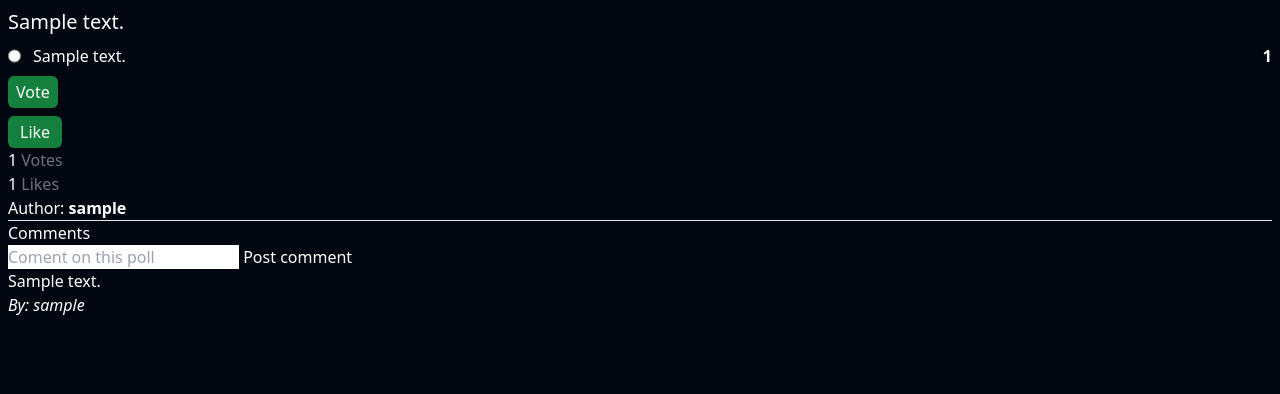
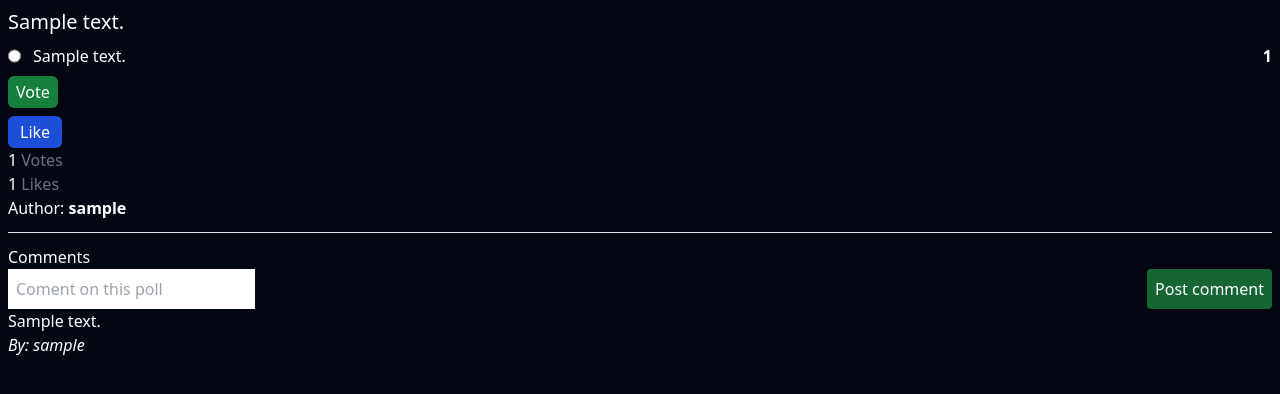
Before and after one commit to olaniyigeorge/Poll-y, a Django app: page /poll/1 in a window 1280 px wide. Shown: the part 58-452 px from the top of the page. Run offline with Django 3.2, Linux system fonts and the light colour scheme; tables that the repository leaves empty hold one stand-in row (values such as "Sample post"); style sheets or scripts are compiled from the project's sources.

Commit message:
restyled

```diff
--- a/poll/templates/poll/details.html
+++ b/poll/templates/poll/details.html
@@ -34,7 +34,7 @@
             <form action="{% url 'poll:like' %}" method="post" class="mt-2">
                 {% csrf_token %}
                 <input type="hidden" name="question" value={{ question.id }}>
-                <input type="submit"  class="bg-green-700 text-white py-1 px-3 rounded-md "  name="like"  {% if not user.is_authenticated %} disabled {% endif %} value="Like">
+                <input type="submit"  class="bg-blue-700 text-white py-1 px-3 rounded-md "  name="like"  {% if not user.is_authenticated %} disabled {% endif %} value="Like">
             </form>
 
         </div>
@@ -50,7 +50,7 @@
             {% if request.user == question.author.user %}
                 <form action="{% url 'poll:delete' question.id  %}" method="post">
                     {% csrf_token %}
-                    <input type="submit" name="delete" value="Delete Poll">
+                    <input type="submit" name="delete" class="p-2 bg-red-600 rounded-md" value="Delete Poll">
                 </form>
             {% endif %}
 
@@ -68,15 +68,15 @@
         </div>
 
         <div class="w-full">
-            <hr>
+            <hr class="my-3">
 
             <h3> Comments </h3>
 
-            <form action="{% url 'poll:comment' %}" method="post">
+            <form action="{% url 'poll:comment' %}" class="w-full flex justify-between" method="post">
                 {% csrf_token %}
                 <input type="hidden" name="question" value={{ question.id }}>
-                <input type="text" name="comment_text" placeholder="Coment on this poll">
-                <input type="submit" name="comment" value="Post comment">
+                <input type="text" class="text-gray-950 p-2" name="comment_text" placeholder="Coment on this poll">
+                <input type="submit" class="bg-green-800 rounded p-2" name="comment" value="Post comment">
             </form>
 
 
@@ -94,21 +94,4 @@
 
 
 
-
-
-
-
-
-
-
-
-
-
-
-
-
-
-
-
-
 {% endblock %}
```
